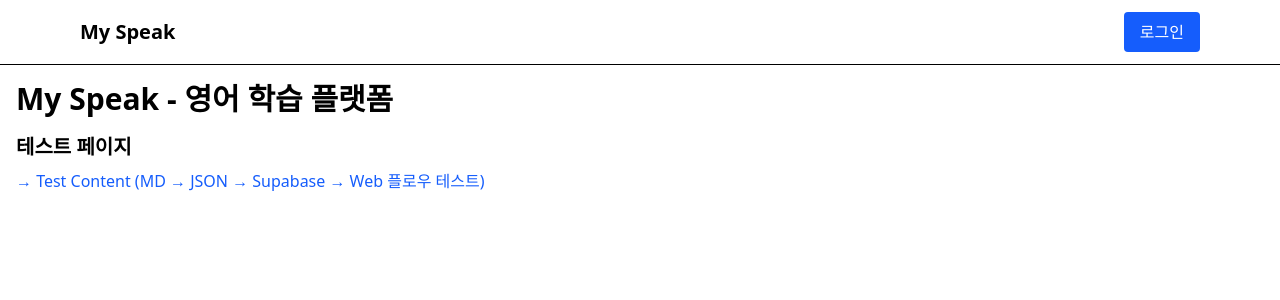
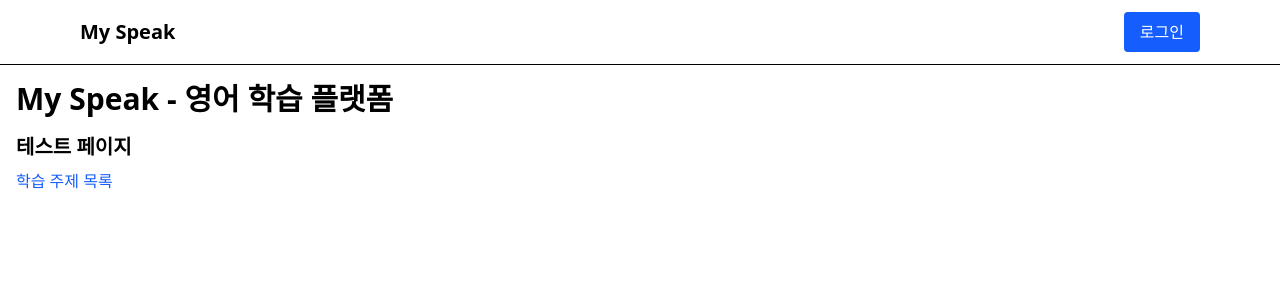
Before and after one commit to jgjgill/my-speak, a Next.js app in the folder apps/web/: page / in a window 1280 px wide. Shown: the top 300 px of the page. Built offline with nearby package versions, Linux system fonts and the light colour scheme; no server answers.

Commit message:
chore: Link 적용 및 텍스트 수정

```diff
--- a/apps/web/app/layout.tsx
+++ b/apps/web/app/layout.tsx
@@ -1,8 +1,9 @@
 import type { PropsWithChildren } from "react";
 
 import "./global.css";
+import Link from "next/link";
+import AuthButton from "./components/auth-button";
 import { AuthProvider } from "./contexts/auth-context";
-import AuthButton from "./components/auth-button";
 
 export default function Layout({ children }: PropsWithChildren) {
 	return (
@@ -12,9 +13,9 @@ export default function Layout({ children }: PropsWithChildren) {
 					<header className="border-b bg-white">
 						<div className="max-w-6xl mx-auto px-4 py-3 flex justify-between items-center">
 							<h1 className="text-xl font-bold">
-								<a href="/" className="hover:text-blue-600">
+								<Link href="/" className="hover:text-blue-600">
 									My Speak
-								</a>
+								</Link>
 							</h1>
 							<AuthButton />
 						</div>
--- a/apps/web/app/page.tsx
+++ b/apps/web/app/page.tsx
@@ -9,7 +9,7 @@ export default function Home() {
 				<div>
 					<h2 className="text-xl font-semibold mb-2">테스트 페이지</h2>
 					<Link href="/topics" className="text-blue-600 hover:underline">
-						→ Test Content (MD → JSON → Supabase → Web 플로우 테스트)
+						학습 주제 목록
 					</Link>
 				</div>
 			</div>
--- a/apps/web/app/topics/[id]/page.tsx
+++ b/apps/web/app/topics/[id]/page.tsx
@@ -241,7 +241,7 @@ export default async function TopicDetailPage({ params }: Props) {
 					{/* 전체 끊어읽기 스크립트 */}
 					<div className="mt-6 p-3 border">
 						<h4 className="font-bold mb-3">전체 끊어읽기 스크립트</h4>
-						<p className="text-sm mb-3">이제 전체를 한 번에 따라 읽어보세요:</p>
+						<p className="text-sm mb-3">이제 전체를 한 번에 따라 읽어보세요.</p>
 						<div>
 							{englishScripts.map((script, index) => (
 								<span key={script.id}>
```
